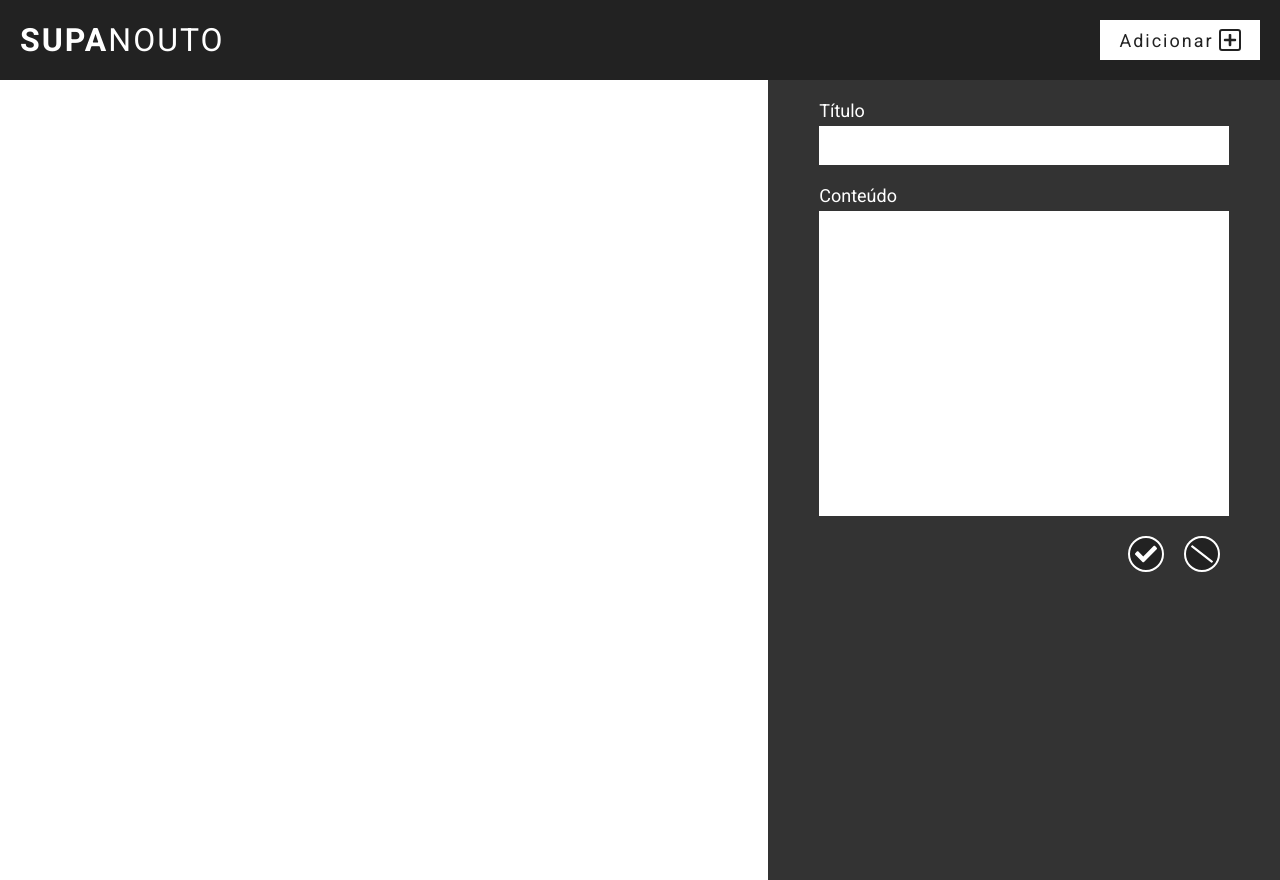
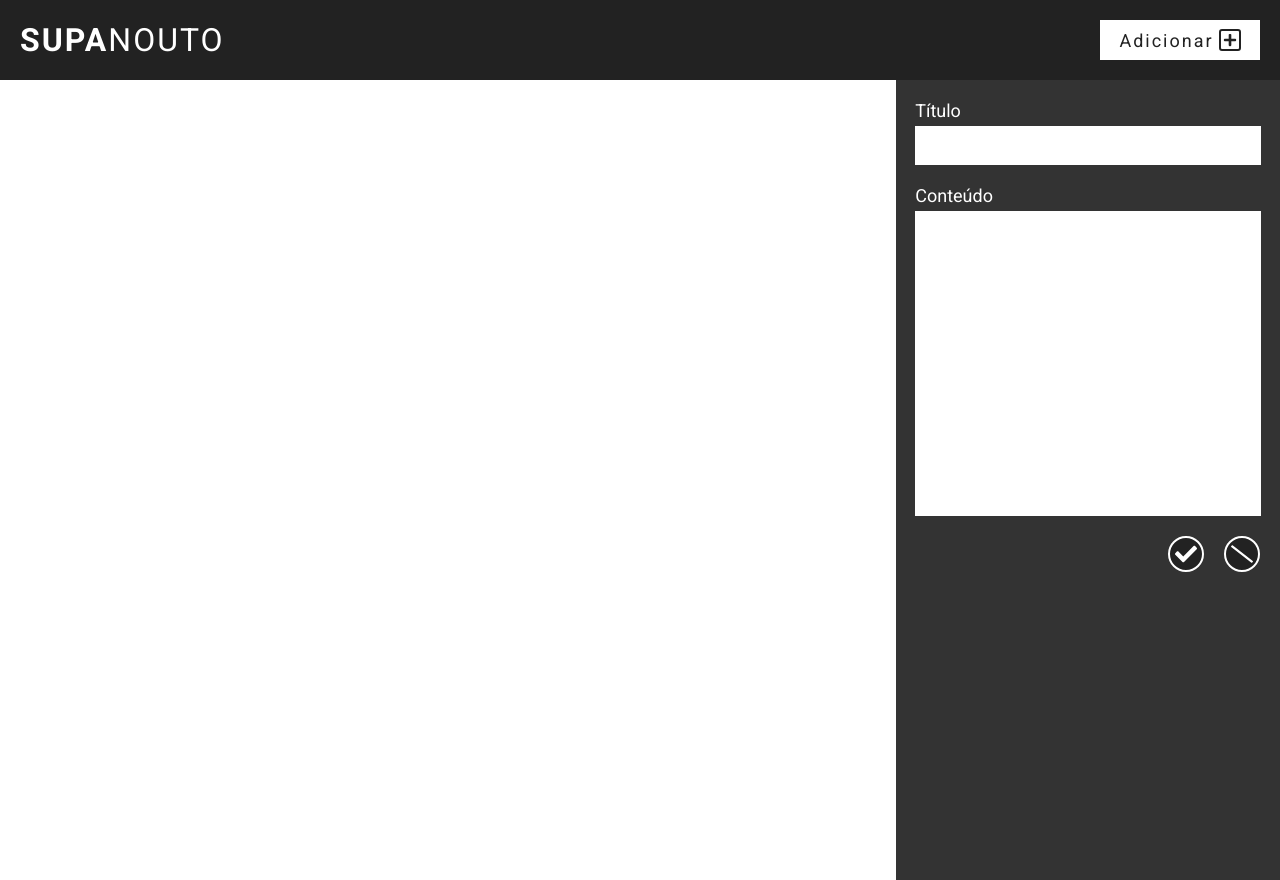
Before and after one commit to FelipePinha/NotesApp, a React (Vite) app: page / in a window 1280 px wide. Built offline with nearby package versions, Linux system fonts and the light colour scheme.

Commit message:
style corrections

```diff
--- a/src/components/FormArea/formArea.css
+++ b/src/components/FormArea/formArea.css
@@ -1,5 +1,5 @@
 .form {
-    min-width: 40%;
+    min-width: 30%;
     height: 100vh;
 
     background-color: #333;
@@ -25,12 +25,12 @@
 }
 
 .inputContainer label {
-    width: 80%;
+    width: 90%;
     margin-bottom: 5px;
 }
 
 .inputContainer #title {
-    width: 80%;
+    width: 90%;
     padding: 10px;
 
     outline: none;
@@ -40,7 +40,7 @@
 }
 
 .inputContainer #content {
-    width: 80%;
+    width: 90%;
     padding: 10px;
 
     outline: none;
@@ -55,7 +55,7 @@
     display: flex;
     justify-content: flex-end;
 
-    padding: 0 50px;
+    padding: 0 10px;
 }
 
 .formActions .btn {
```
